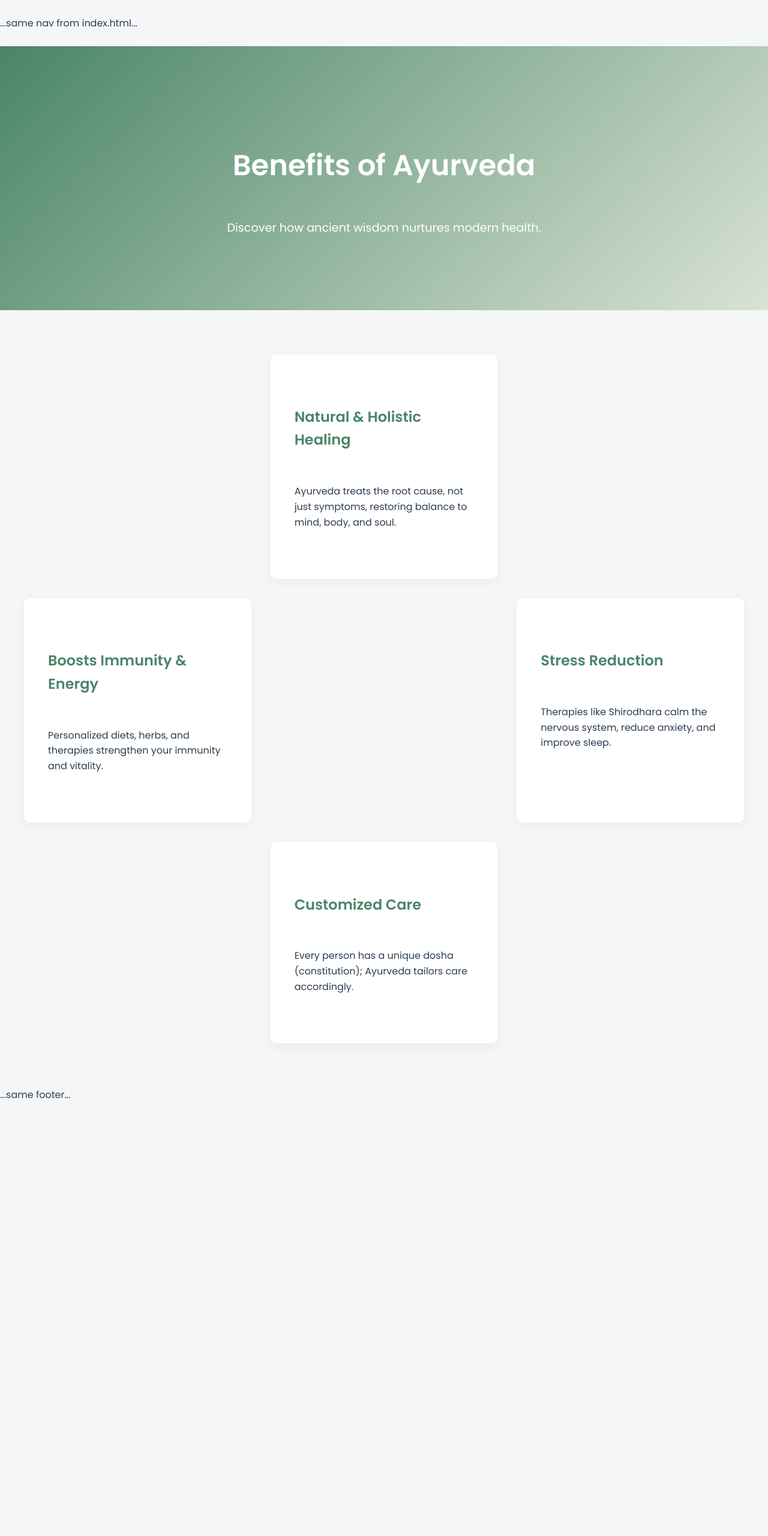
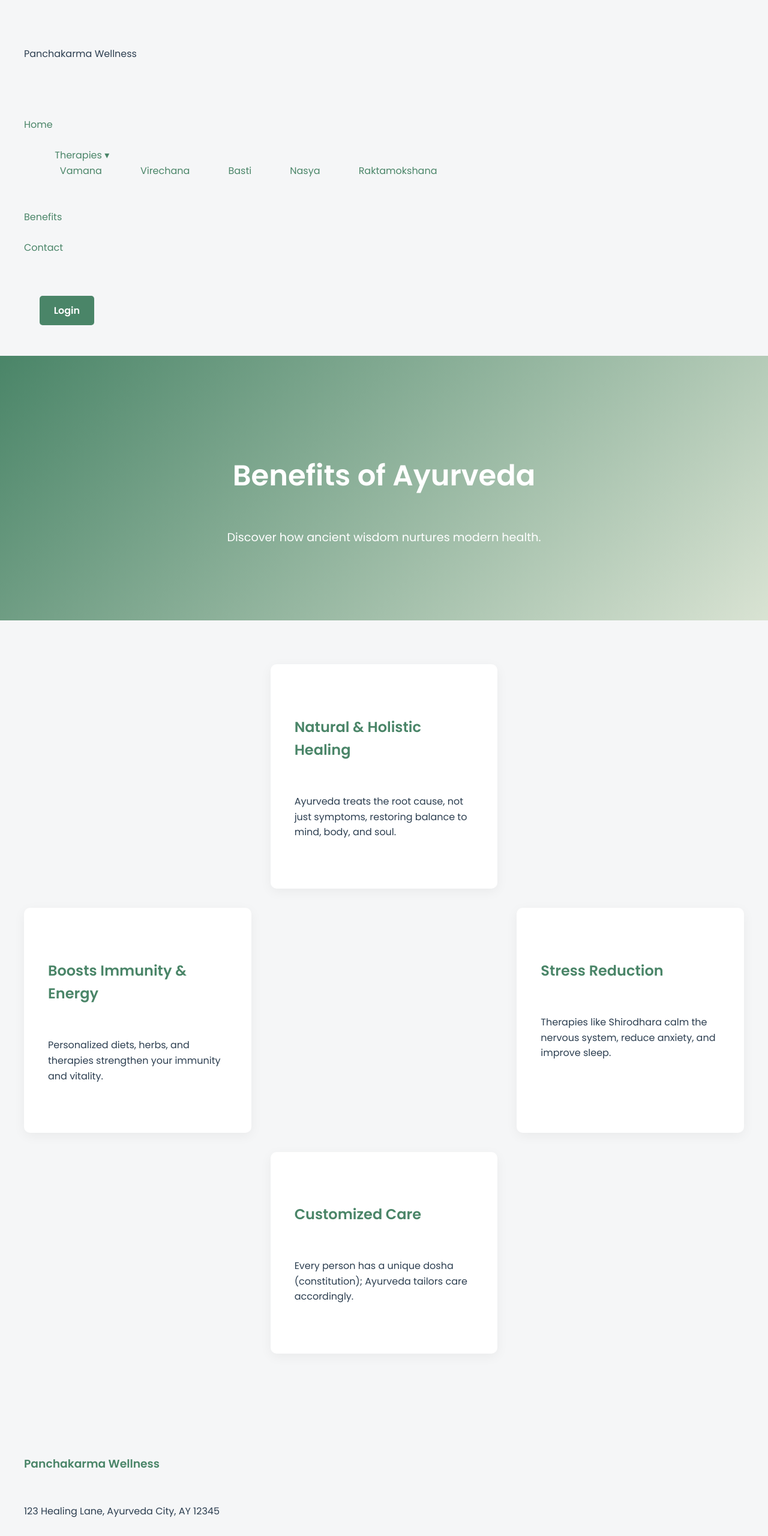
Before and after one commit to dhruvlad1/SIH, a plain HTML site: page benefits.html in a window 1280 px wide. Shown: the top 2560 px of the page at 60% size. Before the commit the page ends 1838 px from the top, so only its background shows below. Drawn offline with Linux system fonts and the light colour scheme.

Commit message:
Update benefits.html

```diff
--- a/benefits.html
+++ b/benefits.html
@@ -8,7 +8,29 @@
   <link rel="stylesheet" href="benefits.css">
 </head>
 <body>
-  <nav class="main-nav">...same nav from index.html...</nav>
+    <header class="main-header">
+    <div class="container header-content">
+      <div class="logo">Panchakarma Wellness</div>
+      <nav class="main-nav">
+        <ul>
+          <li><a href="index.html">Home</a></li>
+          <li class="dropdown">
+            <a href="#">Therapies ▾</a>
+            <div class="dropdown-content">
+              <a href="vamana.html">Vamana</a>
+              <a href="virechana.html">Virechana</a>
+              <a href="basti.html">Basti</a>
+              <a href="nasya.html">Nasya</a>
+              <a href="raktamokshana.html">Raktamokshana</a>
+            </div>
+          </li>
+          <li><a href="benefits.html">Benefits</a></li>
+          <li><a href="contact.html">Contact</a></li>
+        </ul>
+      </nav>
+      <a href="login.html" class="btn btn-primary">Login</a>
+    </div>
+  </header>
 
   <section class="benefits-hero">
     <h1>Benefits of Ayurveda</h1>
@@ -34,6 +56,32 @@
     </div>
   </section>
 
-  <footer>...same footer...</footer>
+    <footer class="main-footer">
+    <div class="container footer-content">
+      <div class="footer-section">
+        <h3>Panchakarma Wellness</h3>
+        <p>123 Healing Lane, Ayurveda City, AY 12345</p>
+      </div>
+      <div class="footer-section">
+        <h3>Quick Links</h3>
+        <ul>
+          <li><a href="benefits.html">Benefits of Ayurveda</a></li>
+          <li><a href="contact.html">Contact Us</a></li>
+          <li><a href="login.html">Login</a></li>
+        </ul>
+      </div>
+      <div class="footer-section">
+        <h3>Follow Us</h3>
+        <div class="social-icons">
+          <a href="#">Facebook</a>
+          <a href="#">Twitter</a>
+          <a href="#">Instagram</a>
+        </div>
+      </div>
+    </div>
+    <div class="footer-bottom">
+      <p>&copy; 2025 Panchakarma Wellness. All Rights Reserved.</p>
+    </div>
+  </footer>
 </body>
 </html>
```
